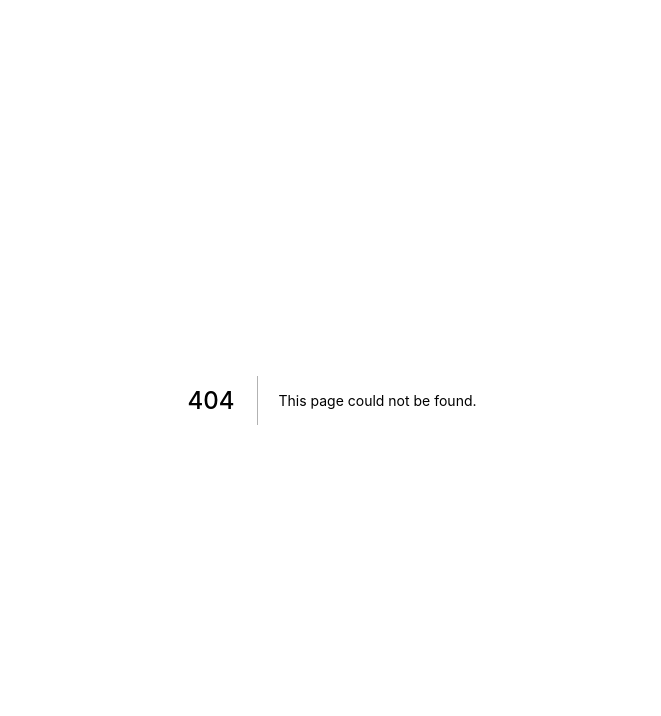
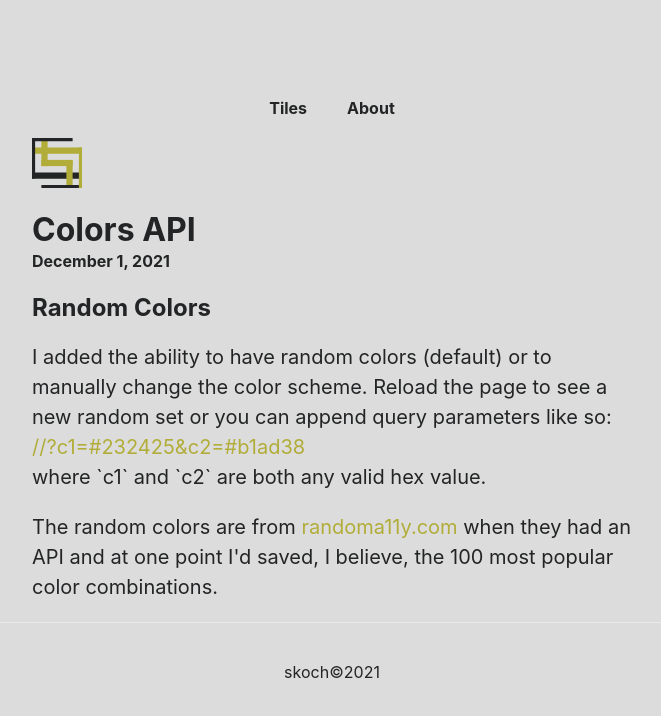
Before and after one commit to skoch/escher-tiles, a Next.js app: page /colors-api in a window 1280 px wide. Before the commit this address had no page. Shown: the top 716 px of the page, without its empty margins (308-969 px from the left). Built offline with nearby package versions, Linux system fonts and the light colour scheme.

Commit message:
fix baseurl and update colors api

```diff
--- a/interfaces/index.ts
+++ b/interfaces/index.ts
@@ -21,6 +21,10 @@ export type Colors = {
   fill2: string;
 };
 
+export type ColorsApiPage = {
+  baseUrl: string;
+};
+
 export type PageColors = {
   phil1: string;
   phil2: string;
--- /dev/null
+++ b/pages/colors-api.tsx
@@ -0,0 +1,86 @@
+import Link from 'next/link';
+import {
+  NextPage,
+  GetServerSideProps,
+  InferGetServerSidePropsType,
+} from 'next';
+import { useState } from 'react';
+
+import { ColorsApiPage, TileVariant } from '../interfaces';
+import styles from '../styles/Home.module.css';
+import { DocumentHead } from '../components/DocumentHead';
+import { GoogleAnalytics } from '../utils/GoogleAnalytics';
+import { EscherTile } from '../components/tiles/EscherTile';
+
+const ColorsApi: NextPage<ColorsApiPage> = ({
+  baseUrl,
+}: InferGetServerSidePropsType<typeof getServerSideProps>) => {
+  const [fill1] = useState<string>('#232425');
+  const [fill2] = useState<string>('#b1ad38');
+
+  return (
+    <div className={styles.container}>
+      <DocumentHead
+        title="Escher Tiles | About"
+        description="about the escher tiles"
+      />
+
+      <GoogleAnalytics />
+
+      <main className={styles.main}>
+        <nav>
+          <Link href="/">
+            <a className={styles.navLink}>Tiles</a>
+          </Link>
+          <Link href="/about">
+            <a className={styles.navLink}>About</a>
+          </Link>
+        </nav>
+        <div className={styles.content}>
+          <EscherTile
+            variant={TileVariant.A1}
+            rotation="0"
+            size="50"
+            fill1={fill1}
+            fill2={fill2}
+          />
+          <h1>Colors API</h1>
+          <p className={styles.small}>December 1, 2021</p>
+          <h2>Random Colors</h2>
+          <p>
+            I added the ability to have random colors (default) or to manually
+            change the color scheme. Reload the page to see a new random set or
+            you can append query parameters like so:
+            <br />
+            <Link href={`${baseUrl}/?c1=#232425&c2=#b1ad38`}>
+              <a href={`${baseUrl}/?c1=#232425&c2=#b1ad38`}>
+                {`${baseUrl}/?c1=#232425&c2=#b1ad38`}
+              </a>
+            </Link>
+            <br />
+            where `c1` and `c2` are both any valid hex value.
+          </p>
+          <p>
+            The random colors are from{' '}
+            <a href="https://randoma11y.com/">randoma11y.com</a> when they had
+            an API and at one point I&apos;d saved, I believe, the 100 most
+            popular color combinations.
+          </p>
+        </div>
+        <footer className={styles.footer}>skoch&copy;2021</footer>
+      </main>
+    </div>
+  );
+};
+
+export const getServerSideProps: GetServerSideProps<
+  ColorsApiPage
+> = async () => {
+  const props: ColorsApiPage = {
+    baseUrl: process.env.BASE_URL || 'http:localhost:3000',
+  };
+  return {
+    props,
+  };
+};
+export default ColorsApi;
--- a/styles/Home.module.css
+++ b/styles/Home.module.css
@@ -17,6 +17,7 @@
   align-items: center;
   justify-content: center;
   flex-wrap: wrap;
+  margin: 50px 0;
   max-width: 600px;
 }
 
@@ -79,4 +80,5 @@
 p.small {
   font-weight: bold;
   font-size: 1rem;
+  margin-top: 0;
 }
--- a/styles/globals.css
+++ b/styles/globals.css
@@ -24,3 +24,11 @@ p {
   font-size: 1.25rem;
   line-height: 1.5;
 }
+
+nav {
+  margin: 1.25rem;
+}
+
+h1 {
+  margin-bottom: 0;
+}
```
Also changed, not shown: pages/about.tsx (+34 -33 lines), pages/index.tsx (+40 -11 lines), public/A1.svg.
